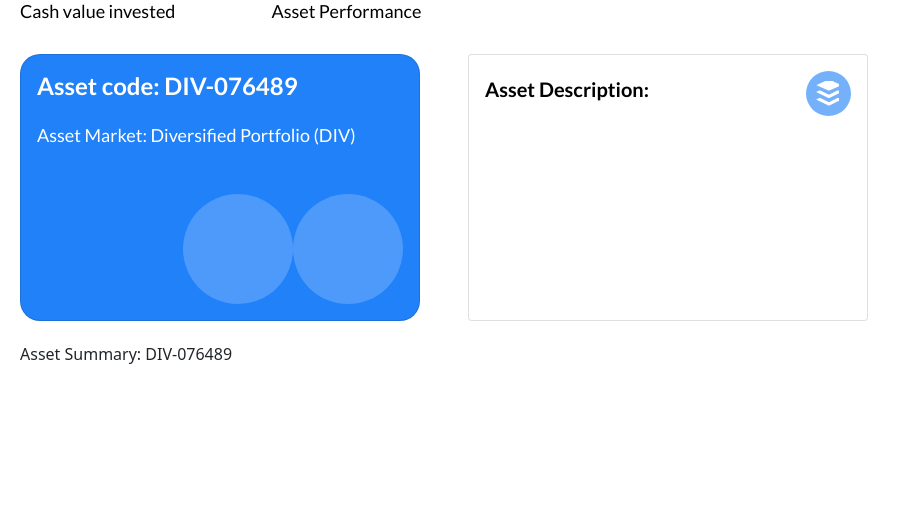
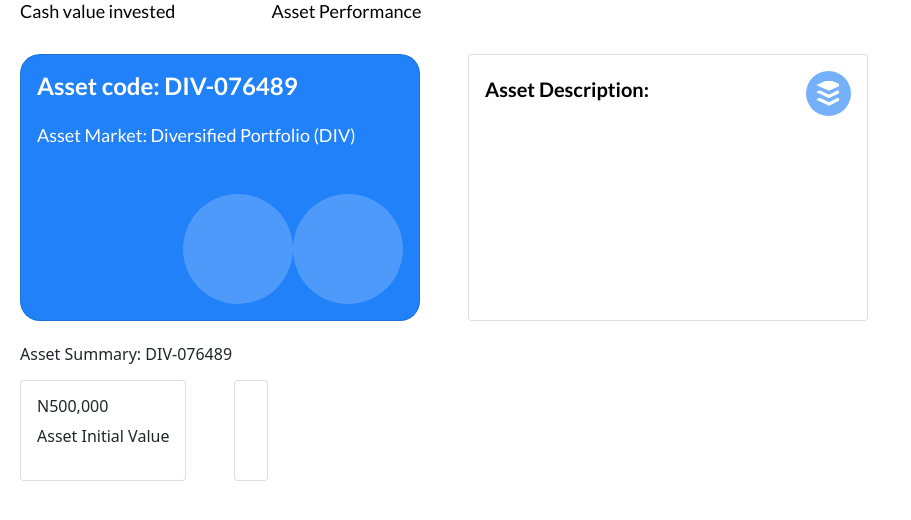
Before and after one commit to Dreezy305/HuntersWall, a Next.js app: page /portfolio in a window 1280 px wide. Both pictures are taken after a click on the element "Asset Performance". Shown: the top 520 px of the page, without its empty margins (0-911 px from the left). Built offline with nearby package versions, Linux system fonts and the light colour scheme; no server answers.

Commit message:
asset description and cards

```diff
--- a/components/assetPerformance.js
+++ b/components/assetPerformance.js
@@ -40,7 +40,29 @@ function AssetPerformance() {
 
       {/* ASSET SUMMARY */}
       <div className="assetPerform_summary mt-2">
-        <h6>Asset Summary: DIV-076489</h6>
+        <h6 className="mb-3">Asset Summary: DIV-076489</h6>
+
+        <div className="mt-3 d-flex flex-row justify-content-start">
+          {/* set 2 */}
+          <div className="card me-4">
+            <div className="card-body">
+              <div className="d-flex flex-row justify-content-evenly">
+                <div className="d-flex flex-column">
+                  <div className="icon" />
+                  <div className="d-flex flex-column">
+                    <h6>N500,000</h6>
+                    <p>Asset Initial Value</p>
+                  </div>
+                </div>
+              </div>
+            </div>
+          </div>
+
+          {/* set 3 */}
+          <div className="card ms-4">
+            <div className="card-body"></div>
+          </div>
+        </div>
       </div>
     </div>
   );
```
Also changed, not shown: public/img/NAIRA.svg (added).
